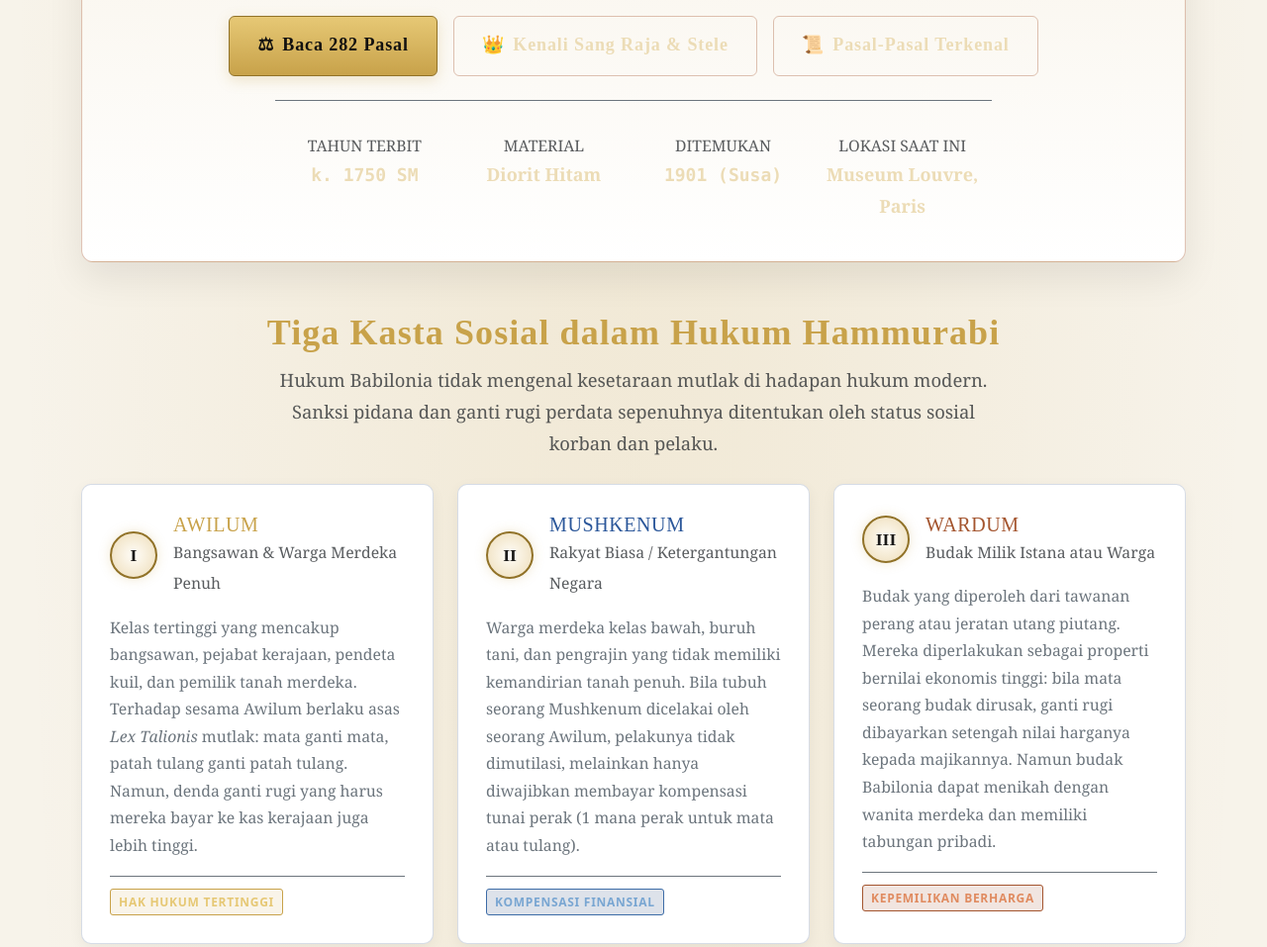
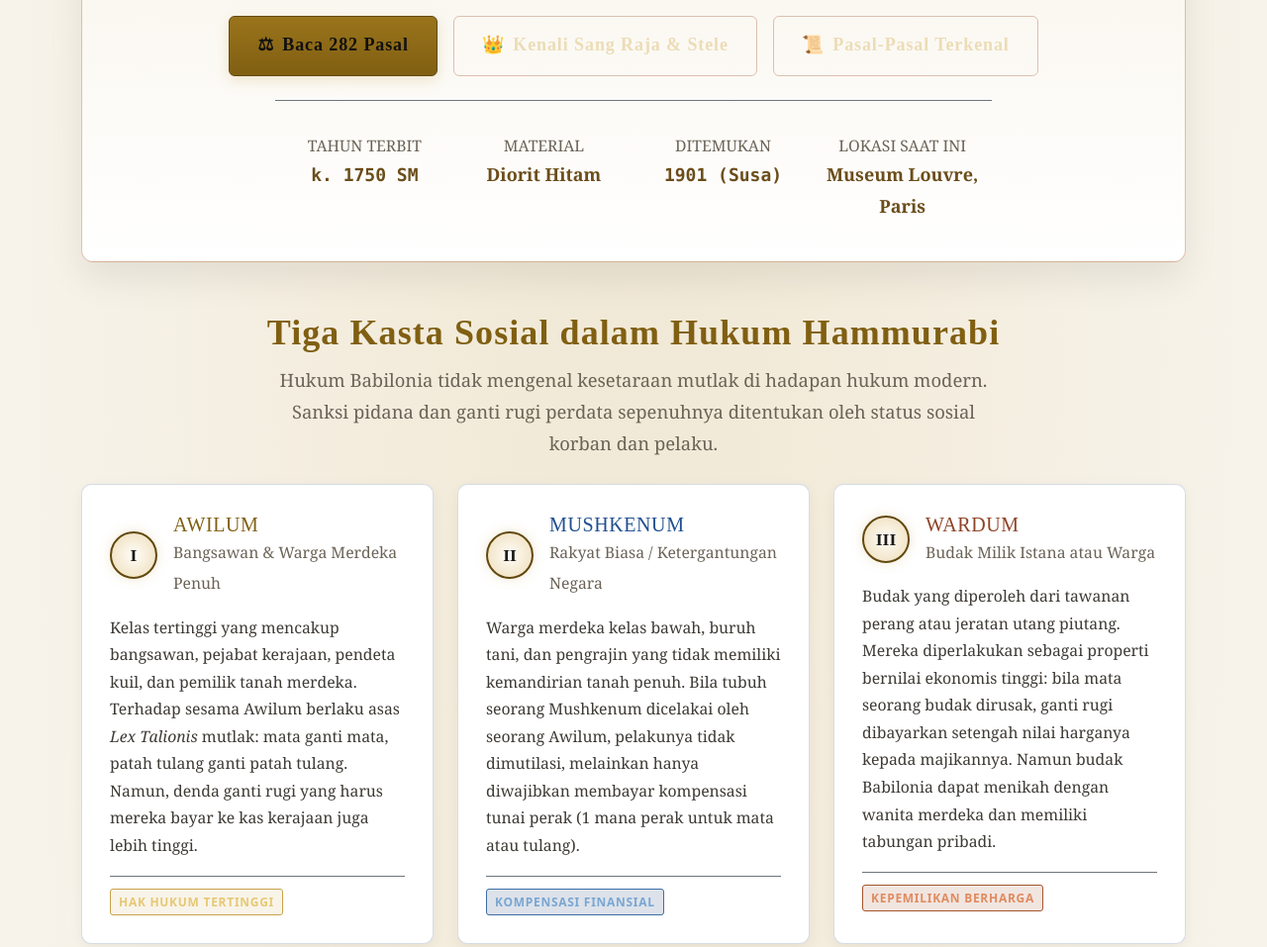
Before and after one commit to danuwarisman/Code-of-Hammurabi, a plain HTML site: page index.html in a window 1280 px wide. Shown: the part 720-1677 px from the top of the page at 99% size. Drawn offline with Linux system fonts and the light colour scheme.

Commit message:
hammurabi

```diff
--- a/css/theme.css
+++ b/css/theme.css
@@ -45,6 +45,13 @@
     --bg-primary: #f7f3ea;
     --bg-surface: #efe7d6;
     --bg-card: #ffffff;
+    --gold: #805f12;
+    --gold-light: #9a741c;
+    --gold-dark: #62480d;
+    --lapis: #17467f;
+    --lapis-light: #1f4f91;
+    --clay: #8f4427;
+    --clay-light: #a8552f;
     --text-primary: #1b1a19;
     --text-secondary: #3e3a35;
     --text-muted: #6b6357;
@@ -142,6 +149,20 @@ p, li, blockquote {
 }
 .text-sandstone {
   color: var(--sandstone) !important;
+}
+
+/* Bootstrap's default utility colors are too low-contrast on the dark theme. */
+.text-secondary {
+  color: var(--text-secondary) !important;
+}
+.text-muted {
+  color: var(--text-muted) !important;
+}
+
+@media (prefers-color-scheme: light) {
+  .text-sandstone {
+    color: #6b4d1a !important;
+  }
 }
 
 /* Reading column constraint */
```
